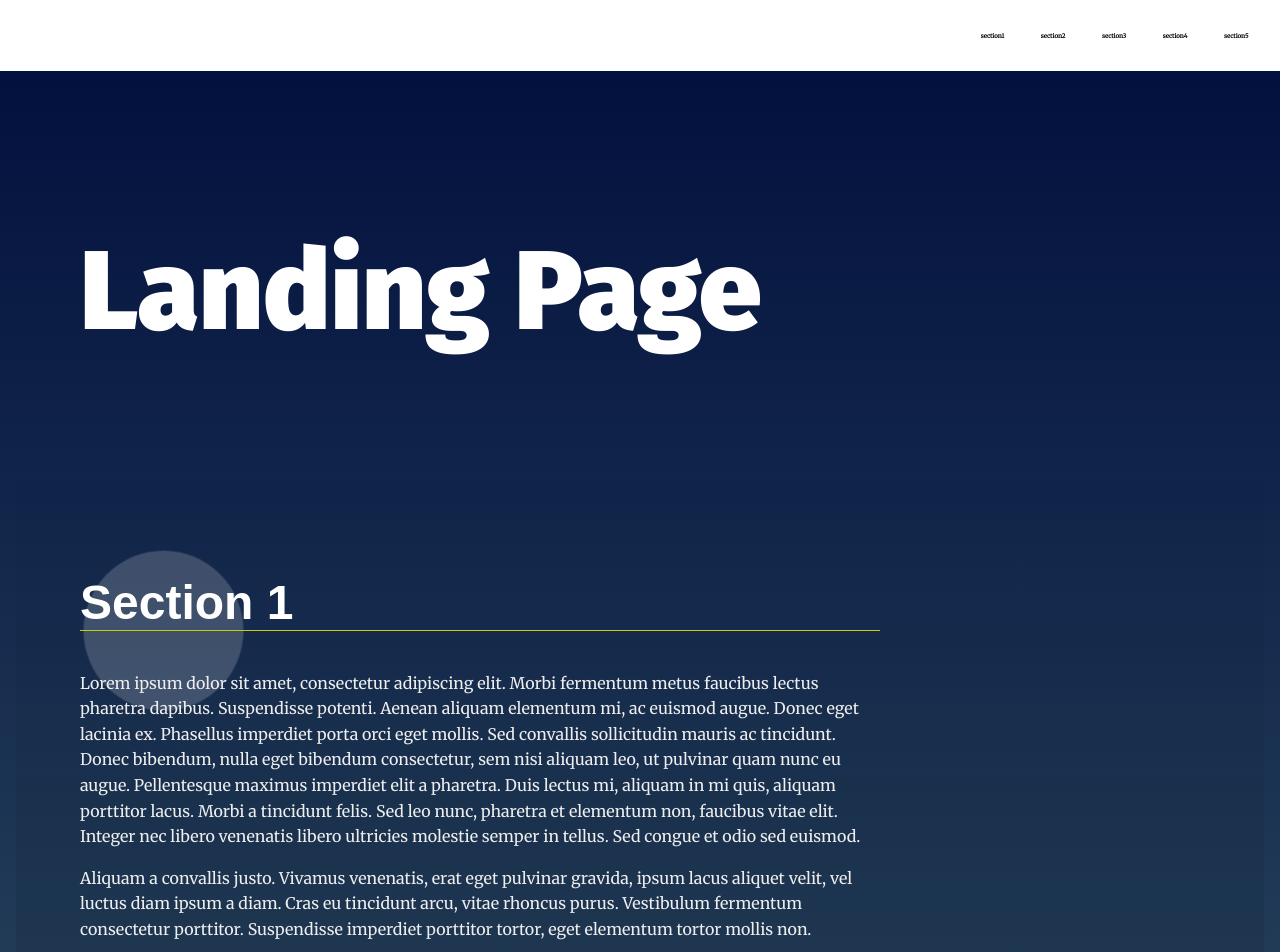
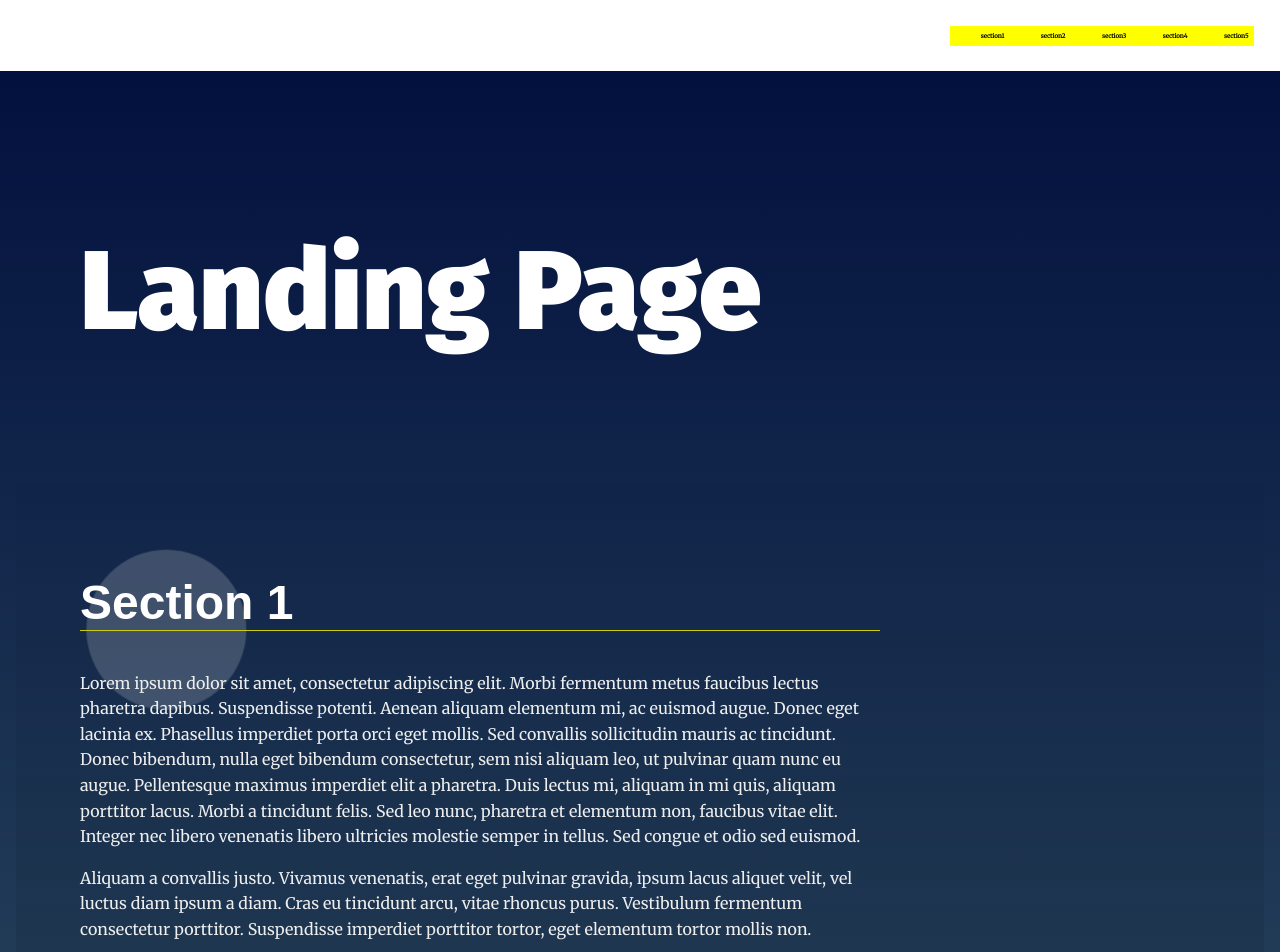
Before and after one commit to iyonmananerry/udacity-landing-page-project, a plain HTML site: page landing-page/index.html in a window 1280 px wide. Shown: the top 952 px of the page. Drawn offline with Linux system fonts and the light colour scheme.

Commit message:
made changes

```diff
--- a/landing-page/css/styles.css
+++ b/landing-page/css/styles.css
@@ -249,6 +249,7 @@ section:nth-of-type(3n + 1) .landing__container::after {
 /* Section Active Styles */
 /* Note: your-active-class class is applied through javascript. You should update the class here and in the index.html to what you set in your javascript file.  */
 section.your-active-class {
+    background-color: #000;
     background: rgb(0, 0, 0);
     background: linear-gradient(0deg, rgba(0, 0, 0, 0.1) 0%, rgba(0, 0, 0, 0) 100%);
 
@@ -281,3 +282,6 @@ section.your-active-class .landing__container::after {
     background-color: #959696;
 
 }*/
+.active{
+    background-color: yellow;
+}
--- a/landing-page/js/app.js
+++ b/landing-page/js/app.js
@@ -37,8 +37,9 @@ for (let i = 0; i < sections.length; i++) {
     activeLi.setAttribute('class', 'navbar_list')
 
 }
-//selecting all values that have the class .navnar_list //
+//selecting all values that have the class .navbar_list //
 let selectedli = document.querySelectorAll('.navbar_list')
+selectedli[0].classList.add('active')
 //looping through every list //
 selectedli.forEach((anLi) => {
     //appending an anchor tag to each list //
@@ -58,6 +59,15 @@ for (i = 1; i <= sections.length; i++) {
     allAnchor[i - 1].classList.add("menu__link");
 }
 
+
+//an hashmap where the key will be the section and the value is the corresponding li element //
+let hashmap = new Map();
+sections.forEach(function (section, index) {
+    hashmap.set(section, selectedli[index])
+
+})
+console.log(hashmap)
+selectedli[0].classList.add('active')
 //an event that fires when the window of the browser is been scrolled .
 window.addEventListener("scroll", (event) => {
     event.preventDefault();
@@ -68,19 +78,24 @@ window.addEventListener("scroll", (event) => {
         // than zero .
         //the else statement will remove the preset class if the condition is
         // false
-        if (sectionMeasurements.top >= 0 && sectionMeasurements.bottom > 0) {
-            //give the current section in view the class of your-active-class
-            section.classList.add("your-active-class");
-
+        if (
+            sectionMeasurements.top >= 0 && sectionMeasurements.bottom > 0 &&
+            sectionMeasurements.bottom <= (window.innerHeight ||
+                document.documentElement.clientHeight) &&
+            sectionMeasurements.right <= (window.innerWidth ||
+                document.documentElement.clientWidth)) {
+            section.classList.add('your-active-class');
+            hashmap.get(section).classList.add('active');
         }
         else {
-            //if the section is not in view remove the active class from it
-            section.classList.remove("your-active-class");
-
+            section.classList.remove('your-active-class');
+            hashmap.get(section).classList.remove('active');
         }
     })
 
 })
+
+
 
 
 /**
```
